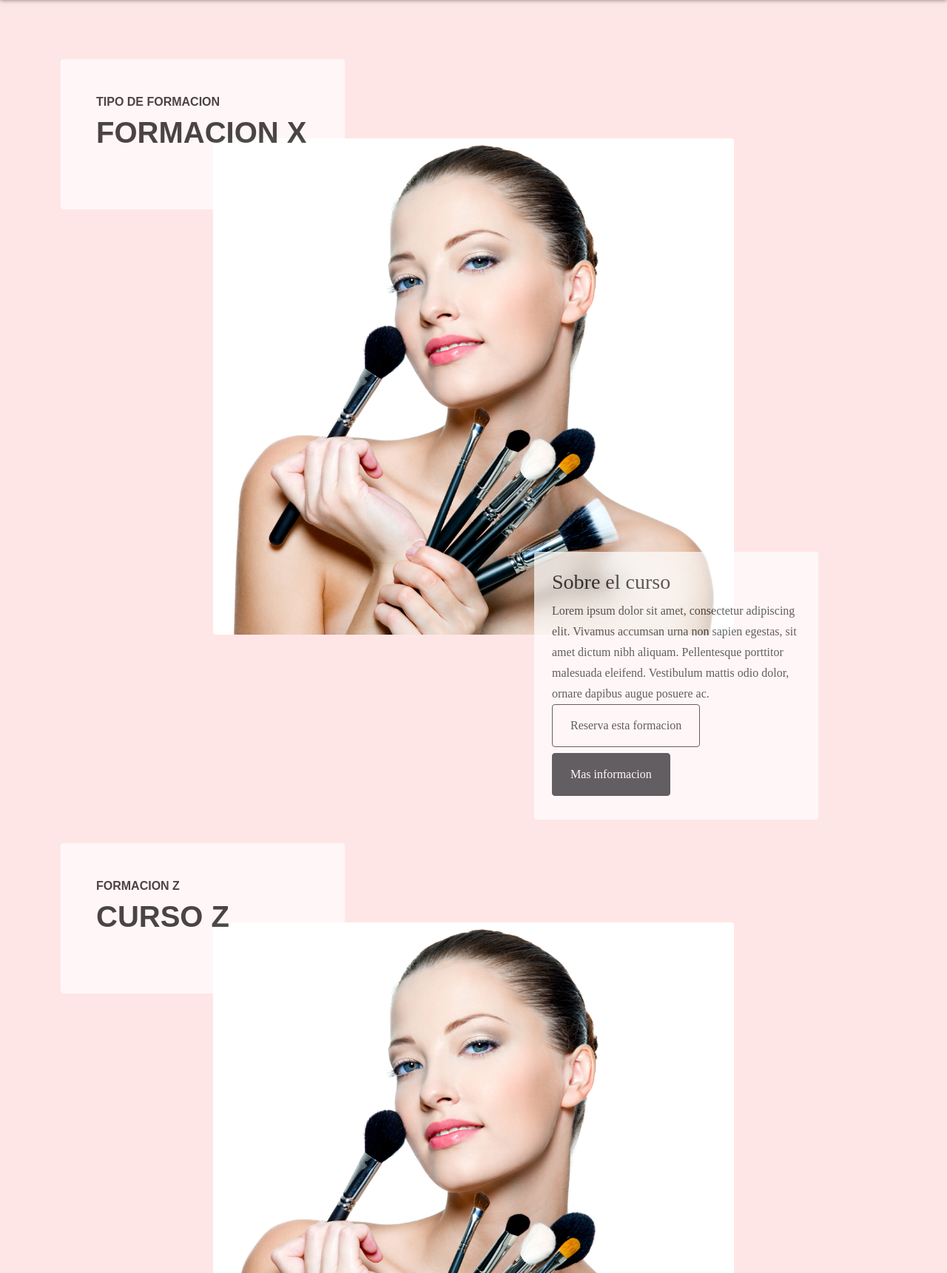
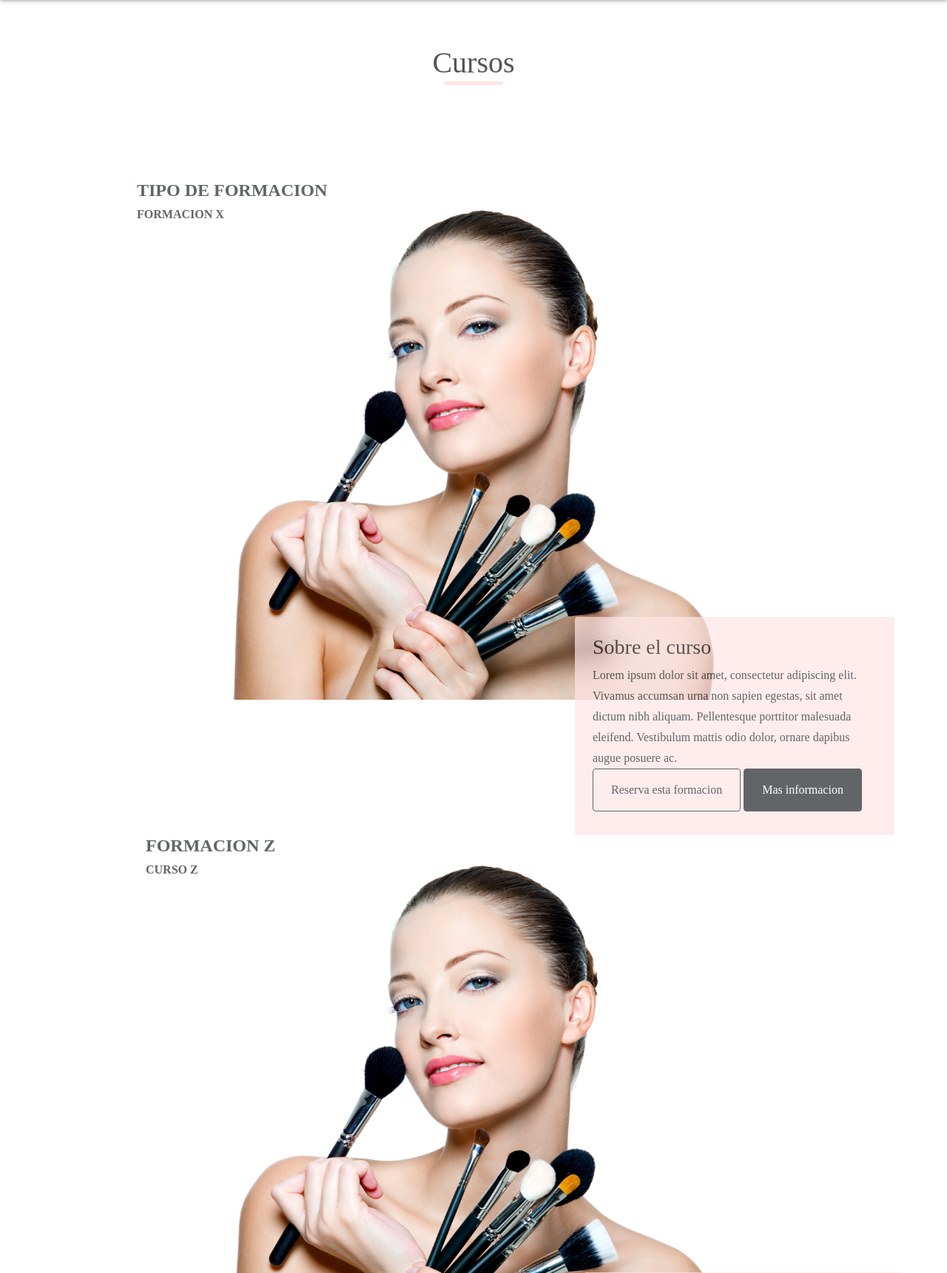
Before and after one commit to hernanver/webmiguel, a Django app: page /courses/ in a window 1280 px wide; the page is wider, and only the part inside the window is pictured. Shown: the part 162-1883 px from the top of that part at 74% size. Run offline with Django 4.2, Linux system fonts and the light colour scheme; data comes from the database, SQL or seed files in the repository; some libraries are stand-ins or nearby versions; some web fonts are replaced.

Commit message:
Correccion formacion

```diff
--- a/webmiguel/core/static/core/css/style.css
+++ b/webmiguel/core/static/core/css/style.css
@@ -376,13 +376,19 @@
 
 
 /* PRODUCTOS */
+.big-container{
+  background-color: white;
 
+  padding-top: 5px;
+  padding-bottom: 100px;
+}
 .small-container{
   max-width: 1080px;
   margin: auto;
   padding-left:25px;
   padding-right: 25px;
   margin-top: 50px;
+  background-color: white;
 }
 .col-4{
   flex-basis:25%;
@@ -409,6 +415,7 @@ margin: 0 auto 80px;
 position: relative;
 line-height: 60px;
 color:#555;
+font-family:initial;
 }
 
 .title-products::after{
--- a/webmiguel/courses/static/courses/css/business-casual.css
+++ b/webmiguel/courses/static/courses/css/business-casual.css
@@ -44,9 +44,9 @@ p {
 }
 
 .page-section {
-  margin-top: 5rem;
-  margin-bottom: 5rem;
-  background: #FFE6E6;
+  margin-top: 0rem;
+  margin-bottom: 0rem;
+  background: white;
 }
 
 .section-heading {
@@ -55,7 +55,7 @@ p {
 
 .section-heading .section-heading-upper {
   display: block;
-  font-size: 1rem;
+  font-size: 1.5rem;
   font-weight: 800;
   padding-bottom:.5rem;
 
@@ -63,11 +63,11 @@ p {
 
 .section-heading .section-heading-lower {
   display: block;
-  font-size: 2.5rem;
+  font-size: 1rem;
   font-weight: 800;
-  font-family: "Poppins", Arial, sans-serif;
+  font-family:unset;
   text-transform: uppercase;
-  color:black;
+
   margin-bottom: 1rem;
 }
 
@@ -83,12 +83,23 @@ p {
 }
 
 .bg-faded {
+  background-color:#FFE6E6 ;
+  width: 50vw;
+  z-index: 1;
+  position: relative;
+  margin-bottom: -3rem;
+margin-right: 5rem;
+
+}
+.bg-faded2 {
   background-color:white ;
   width: 30vw;
   z-index: 1;
   position: relative;
   margin-bottom: -3rem;
-
+  border-radius: 10px;
+  border-bottom: #FFE6E6;
+  border-color: #FFE6E6;
 
 }
 
--- a/webmiguel/courses/templates/courses/courses.html
+++ b/webmiguel/courses/templates/courses/courses.html
@@ -92,14 +92,17 @@
 
     <!-- Contenido -->
     {% block content %} {% endblock %}
+    <section class="big-container">
+    <div class="small-container">
+      <h1 class="title-products">Cursos</h1>
     {% for course in courses reversed %}
 
-    <section class="page-section">
+
         <div class="container">
             <div class="product-item">
             <div class="product-item-title d-flex ">
-                <div class="bg-faded p-5 d-flex mr-auto rounded">
-                    <h2 class="section-heading titulo-servicio">
+                <div class="bg-faded2 p-5 d-flex mr-auto rounded">
+                    <h2 class="section-heading ">
                         <span class="section-heading-upper ">
                             {{course.subtitle}}
                         </span>
@@ -120,11 +123,12 @@
                 </div>
             </div>
             </div>
-        </div>
-        </section>
+
 
 {% endfor %}
-
+</div>
+</div>
+</section>
     <!-- Footer -->
 
 
--- a/webmiguel/products/templates/products/products.html
+++ b/webmiguel/products/templates/products/products.html
@@ -7,8 +7,11 @@
 {% block title %}Productos{% endblock %}
 
 {% block content %}
+
+
+
 <div class="small-container">
-  <h2 class="title-products">Productos</h2>
+  <h1 class="title-products">Productos</h2>
   <div class="row">
   {% for product in products reversed %}
     <div class="col-4">
```
